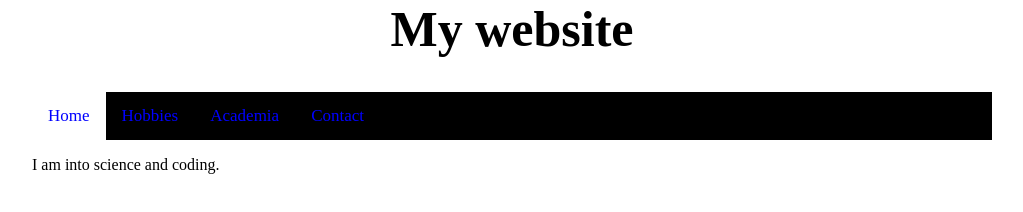
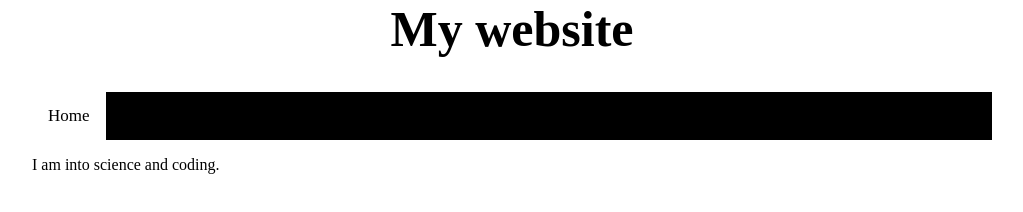
Before and after one commit to dalvador2/dalvador2.github.io, a plain HTML site: page index.html in a window 1280 px wide. Shown: the whole page, without its empty margins (128-1151 px from the left). Drawn offline with Linux system fonts and the light colour scheme.

Commit message:
Update style.css

```diff
--- a/style.css
+++ b/style.css
@@ -22,7 +22,7 @@ html,body{
 }
 .navbar a{
   float: left;
-  color: #0000ff;
+  color: #000000;
   text-align: center;
   padding: 14px 16px;
   text-decoration: none;
```
